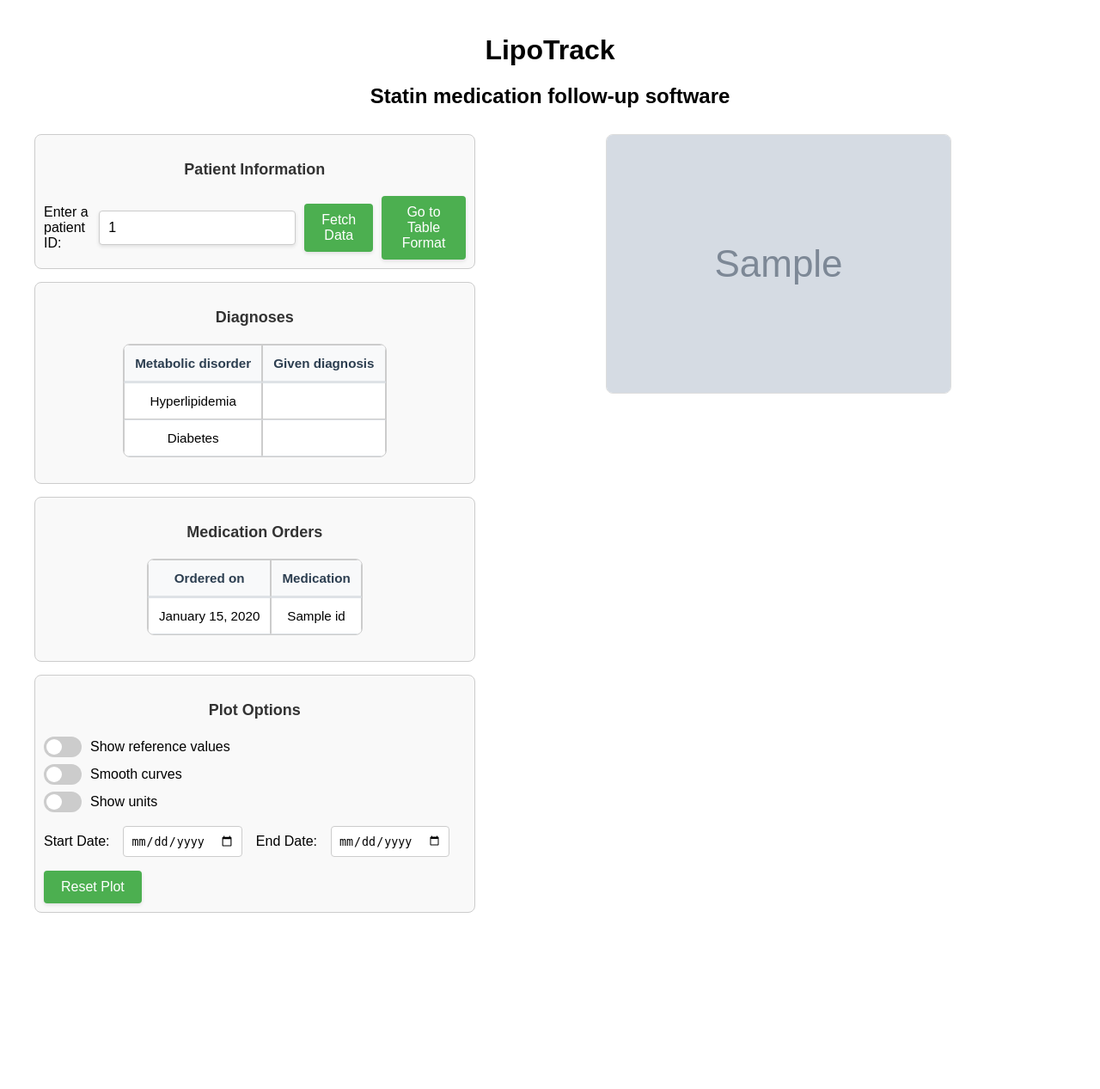
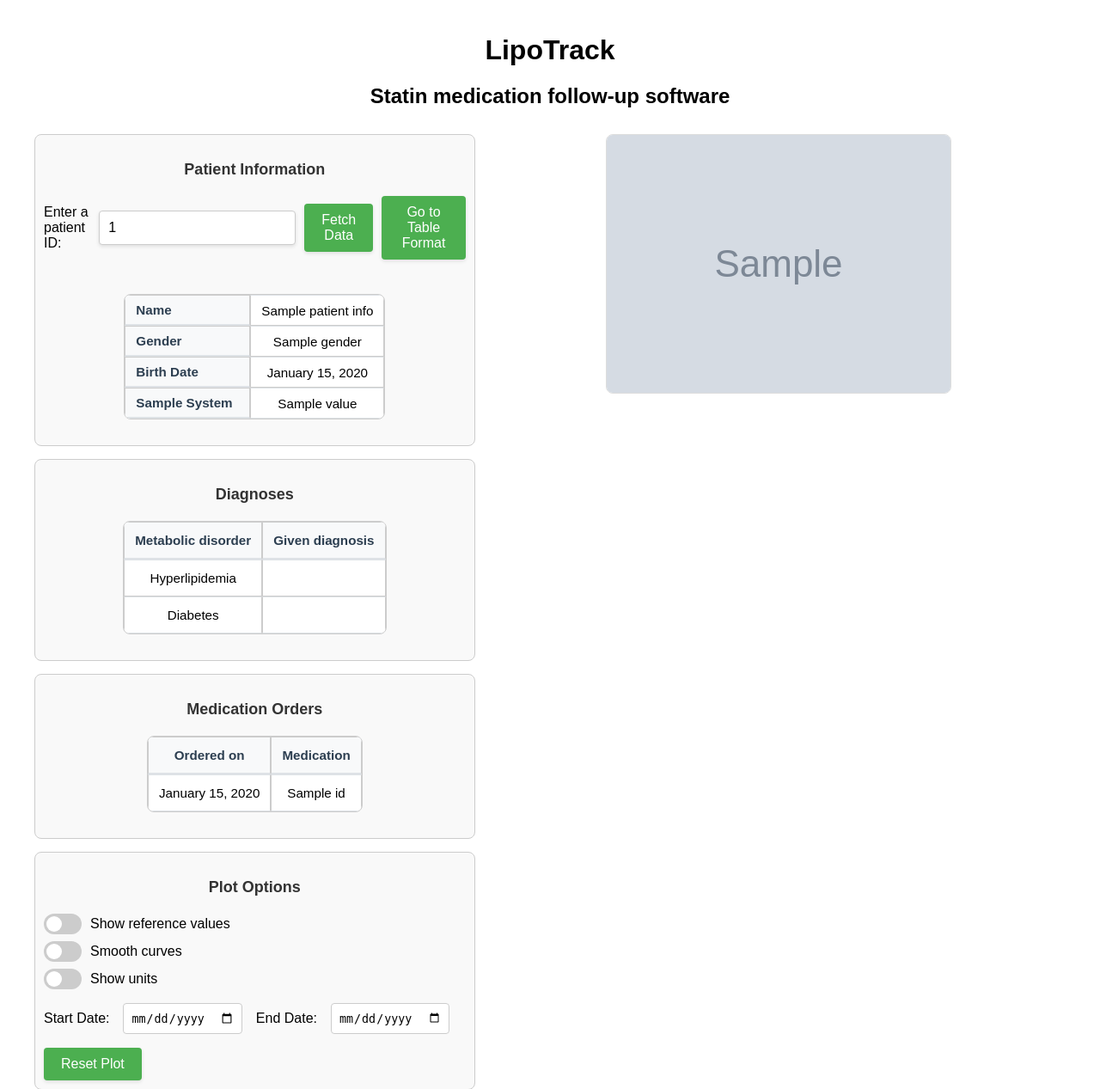
Before and after one commit to SteevenRBH/BBT.HTI.508-Health-Software-Development-Project, a Flask app: template templates/index.html in a window 1280 px wide. Shown: the top 1267 px of the page at 86% size. Before the commit the page ends 1062 px from the top, so only its background shows below. Run offline with Flask 3, Linux system fonts and the light colour scheme; the template is opened without the code that fills it: most values are stand-ins (such as "Sample title", 1, 10 or a date in 2020); grey boxes marked "Sample" are stand-in pictures; parts of the project's set-up code (start-up, migrations or seed data) failed here and were passed over.

Commit message:
Added patient information summary table.

```diff
--- a/app.py
+++ b/app.py
@@ -74,6 +74,9 @@ def overview():
                                show_units=show_units,
                                medications ={})
 
+    # Get patient information
+    patient_info = get_patient_info(fhir_data, patient_id)
+
     # Get diagnosis information
     has_hyperlipidemia, hyperlipidemia_date = has_disorder(fhir_data, patient_id, "hyperlipidemia")
     has_diabetes, diabetes_date = has_disorder(fhir_data, patient_id, "diabetes")
@@ -122,6 +125,7 @@ def overview():
     # Render the overview page with all parameters
     return render_template("index.html",
                        patient_id=patient_id,
+                       patient_info=patient_info,
                        image_uri=image_uri,
                        patient_not_found=False,
                        show_ref_vals=show_ref_vals,
--- a/logic.py
+++ b/logic.py
@@ -95,7 +95,7 @@ def get_patient_info(fhir_data, patient_id):
                     try:
                         patient_info["contact"] = resource["telecom"]
                     except KeyError:
-                        patient_info["contact"] = "No contact information available"
+                        patient_info["contact"] = None
     return patient_info
 
 
--- a/static/css/styles.css
+++ b/static/css/styles.css
@@ -327,3 +327,18 @@ button:disabled {
 .date-range label {
     white-space: nowrap;
 }
+
+.patient-info-table {
+    margin-top: 20px;
+}
+
+.patient-info-table th {
+    width: 120px;
+    text-align: left;
+    padding: 8px 12px;
+    background-color: #f8f9fa;
+}
+
+.patient-info-table td {
+    padding: 8px 12px;
+}
--- a/templates/index.html
+++ b/templates/index.html
@@ -22,6 +22,35 @@
     </form>
     {% if patient_not_found %}
         <p class="error-message">The patient ID {{ patient_id }} is not found in the database</p>
+    {% endif %}
+
+    {% if patient_info %}
+        <div class="table-container">
+            <table class="medications-table patient-info-table">
+                <tbody>
+                    <tr>
+                        <th>Name</th>
+                        <td>{{ patient_info.name }}</td>
+                    </tr>
+                    <tr>
+                        <th>Gender</th>
+                        <td>{{ patient_info.gender }}</td>
+                    </tr>
+                    <tr>
+                        <th>Birth Date</th>
+                        <td>{{ patient_info.birth_date|datetime }}</td>
+                    </tr>
+                    {% if patient_info.contact %}
+                        {% for contact in patient_info.contact %}
+                            <tr>
+                                <th>{{ contact.system|title }}</th>
+                                <td>{{ contact.value }}</td>
+                            </tr>
+                        {% endfor %}
+                    {% endif %}
+                </tbody>
+            </table>
+        </div>
     {% endif %}
 </div>
 
```
Lines whose indentation alone changed are shown as unchanged.
